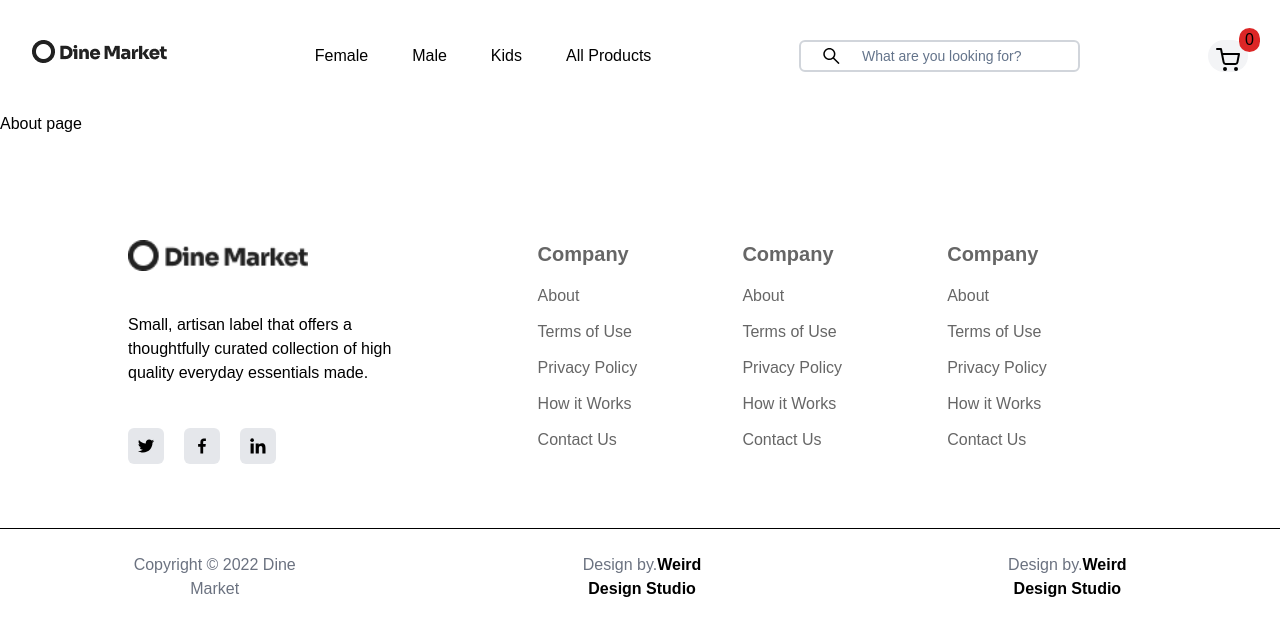
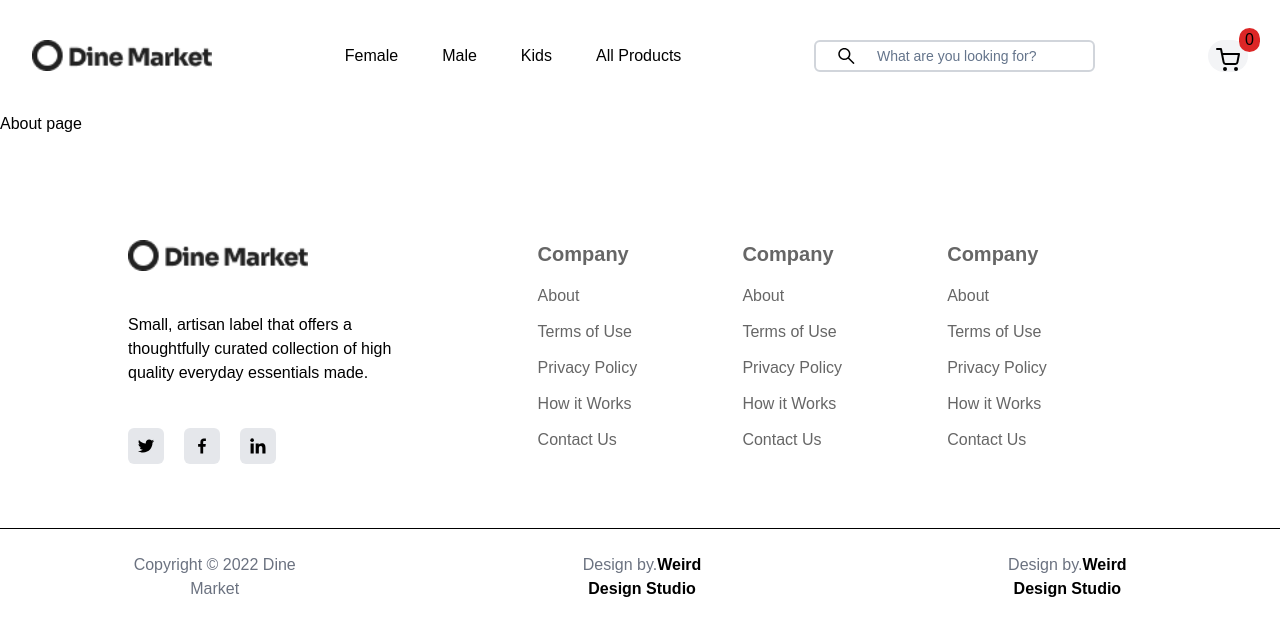
Before and after one commit to atisamakhtar/cloting-ecommerce-by-atisam, a Next.js app: page /about in a window 1280 px wide. Shown: the top 636 px of the page. Built offline with nearby package versions, Linux system fonts and the light colour scheme.

Commit message:
images now working fine in public/media/ folder

```diff
--- a/src/app/[slug]/page.tsx
+++ b/src/app/[slug]/page.tsx
@@ -4,7 +4,6 @@ import React, { useContext } from 'react';
 import { useRouter, usePathname, useParams, useSearchParams } from 'next/navigation';
 import { ProductsContext } from '../../../context/productsContext';
 import Image from 'next/image';
-import prodImg from "public/media/homeProduct1.png";
 import Link from 'next/link';
 import generic from "../../css/mainCss.module.css";
 import styles from "../../css/products.module.css";
--- a/src/app/products/[id]/page.tsx
+++ b/src/app/products/[id]/page.tsx
@@ -2,7 +2,7 @@
 
 import React, { useContext, useState } from 'react';
 import Image from 'next/image';
-import prodImage from "public/media/homeProduct1.png";
+import prodImage from "/media/homeProduct1.png";
 import { useRouter, useParams } from 'next/navigation';
 import { ProductsContext } from '../../../../context/productsContext';
 import { productType } from '../../../../context/productsContext';
--- a/src/app/products/page.tsx
+++ b/src/app/products/page.tsx
@@ -3,7 +3,6 @@
 import React, { useContext } from 'react';
 import { ProductsContext } from '../../../context/productsContext';
 import Image from 'next/image';
-import prodImg from "public/media/homeProduct1.png";
 import Link from 'next/link';
 import styles from "../../css/products.module.css";
 import generic from "../../css/mainCss.module.css";
--- a/src/components/footer.tsx
+++ b/src/components/footer.tsx
@@ -1,7 +1,6 @@
 "use client"
 
 import React, {useContext} from 'react';
-import logo from "public/media/Logo.webp";
 import Image from 'next/image';
 import { AiOutlineTwitter } from 'react-icons/ai';
 import { BiLogoFacebook } from 'react-icons/bi';
@@ -21,7 +20,7 @@ const Footer = () => {
         <>
             <section className={`mt-10 md:py-[4rem] md:px-[8rem] upper-footer ${styles.footerCss}`} >
                 <div className='w-[75%] flex justify-between flex-col' >
-                    <Image className='mb-4' width="180" src={logo} alt="footer logo" />
+                    <Image className='mb-4' width="180" height={1000} src='/media/Logo.webp' alt="footer logo" />
                     <p className='mb-4'>Small, artisan label that offers a thoughtfully curated collection of high quality everyday essentials made.</p>
                     <div className='flex' >
                         <AiOutlineTwitter className="text-4xl mr-5 rounded-md bg-gray-200 p-2" />
--- a/src/components/heroSection.tsx
+++ b/src/components/heroSection.tsx
@@ -2,13 +2,13 @@ import React from 'react';
 import Image from 'next/image';
 import { Button } from './ui/button';
 import { FiShoppingCart } from "react-icons/fi";
-import Bazaar from "public/media/bazaar.png";
-import Bustle from "public/media/bustle.png";
-import Versace from "public/media/versace.png";
-import Instyle from "public/media/Instyle.png";
+// import Bazaar from "/media/bazaar.png";
+// import Bustle from "/media/bustle.png";
+// import Versace from "/media/versace.png";
+// import Instyle from "/media/Instyle.png";
 
-// import lady from "@public/media/lady.webp";
-import lady from "public/media/lady.webp";
+// import lady from "@media/lady.webp";
+// import lady from "/media/lady.webp";
 
 const HeroSection = () => {
 
@@ -40,15 +40,15 @@ const HeroSection = () => {
         </div>
 
         <div className="grid grid-cols-2 space-y-4 md:space-y-0 md:grid-cols-4 my-10 logos justify-between">
-          <div><Image alt='instyle' src={Bazaar} /></div>
-          <div><Image alt='instyle' src={Bustle} /></div>
-          <div><Image alt='instyle' src={Versace} /></div>
-          <div><Image alt='instyle' src={Instyle} /></div>
+          <div><Image width={1000} height={1000} alt='instyle' src='/media/bazaar.png' /></div>
+          <div><Image width={1000} height={1000} alt='instyle' src='/media/bustle.png' /></div>
+          <div><Image width={1000} height={1000} alt='instyle' src='/media/versace.png' /></div>
+          <div><Image width={1000} height={1000} alt='instyle' src='/media/Instyle.png' /></div>
         </div>
 
       </div>
       <div style={styles} className='rounded-full'>
-        <Image src={lady} style={scaleKro} alt='Lady hero image' />
+        <Image width={1000} height={1000} src='/media/lady.webp' style={scaleKro} alt='Lady hero image' />
       </div>
     </section>
   )
--- a/src/components/mobileNav.tsx
+++ b/src/components/mobileNav.tsx
@@ -1,7 +1,6 @@
 import React, { useState } from 'react';
 import { GiHamburgerMenu } from 'react-icons/gi';
 import { RiCloseFill } from 'react-icons/ri';
-import logo from "public/media/Logo.webp";
 import Link from 'next/link';
 import Image from 'next/image';
 import styles from "../css/mobileNav.module.css";
@@ -30,7 +29,7 @@ const MobileNav = () => {
             <nav className='my-5 container flex justify-between' >
                 <div>
                     <Link href={"/"}>
-                        <Image alt='logo' src={logo} />
+                        <Image width={1000} height={1000} alt='logo' src='/media/Logo.webp' />
                     </Link>
                 </div>
                 {navOpen ? (<div>
@@ -46,7 +45,7 @@ const MobileNav = () => {
                     <div className='my-5 container flex justify-between' >
                         <div>
                             <Link href={"/"}>
-                                <Image alt='logo' src={logo} />
+                                <Image width={1000} height={1000} alt='logo' src='/media/Logo.webp' />
                             </Link>
                         </div>
                         {navOpen ? (<div>
--- a/src/components/myNavMenu.tsx
+++ b/src/components/myNavMenu.tsx
@@ -4,7 +4,7 @@ import React from 'react';
 import Link from 'next/link';
 
 import Image from 'next/image';
-import logo from "public/media/Logo.webp";
+// import logo from "/media/Logo.webp";
 import { Input } from '@/components/ui/input';
 import { Button } from '@/components/ui/button';
 import { AiOutlineSearch } from 'react-icons/ai';
@@ -29,7 +29,7 @@ const MyNavMenu = () => {
 
                 <div className='' >
                     <Link href={"/"}>
-                        <Image alt='logo' src={logo} />
+                        <Image alt='logo' height={180} width={180} src='/media/Logo.webp' />
                     </Link>
                 </div>
 
--- a/src/components/products.tsx
+++ b/src/components/products.tsx
@@ -1,9 +1,9 @@
 import React from 'react';
 import Image from 'next/image';
 
-import homeProduct1 from "public/media/homeProduct1.png";
-import homeProduct2 from "public/media/homeProduct2.png";
-import homeProduct3 from "public/media/homeProduct3.png";
+// import homeProduct1 from "/media/homeProduct1.png";
+// import homeProduct2 from "/media/homeProduct2.png";
+// import homeProduct3 from "/media/homeProduct3.png";
 
 const Products = () => {
     return (
@@ -18,21 +18,21 @@ const Products = () => {
             <section className='grid md:grid-cols-3 md:space-x-10' >
 
                 <div className="m-auto mb-6 hover:scale-110 transition">
-                    <Image src={homeProduct1} alt="Promotion 1 image" />
+                    <Image width={1000} height={1000} src='/media/homeProduct1.png' alt="Promotion 1 image" />
                     <p className="font-semibold text-xl product-name mt-4 mb-1">Brushed Raglan Sweatshirt</p>
                     <p className="font-semibold text-xl product-price">$ 195</p>
                 </div>
 
                 {/* Home product 2 section */}
                 <div className='m-auto mb-6 hover:scale-110 transition' >
-                    <Image className='' alt='Promotion 2 image' src={homeProduct2} />
+                    <Image width={1000} height={1000} className='' alt='Promotion 2 image' src='/media/homeProduct2.png' />
                     <p className="font-semibold text-xl product-name mt-4 mb-1">Cameryn Sash Tie Dress</p>
                     <p className="font-semibold text-xl product-price">$ 545</p>
                 </div>
 
                 {/* Home product 3 section */}
                 <div className='m-auto mb-6 hover:scale-110 transition'>
-                    <Image className='' alt='Promotion 2 image' src={homeProduct3} />
+                    <Image width={1000} height={1000}  className='' alt='Promotion 2 image' src='/media/homeProduct3.png' />
                     <p className="font-semibold text-xl product-name mt-4 mb-1">Flex Sweatshirt</p>
                     <p className="font-semibold text-xl product-price">$ 175</p>
                 </div>
--- a/src/components/promotion.tsx
+++ b/src/components/promotion.tsx
@@ -1,10 +1,6 @@
 import React from 'react';
 import Image from 'next/image';
 import { Button } from "./ui/button";
-
-import promotion1 from "public/media/promotion1.webp";
-import promotion2 from "public/media/promotion2.png";
-import promotion3 from "public/media/promotion3.webp";
 
 const Promotion = () => {
     return (
@@ -25,7 +21,7 @@ const Promotion = () => {
                             <p>For the summer season</p>
                         </div>
                         <div>
-                            <Image src={promotion1} alt="Promotion 1 image" />
+                            <Image width={1000} height={1000} src='/media/promotion1.webp' alt="Promotion 1 image" />
                         </div>
                     </div>
 
@@ -48,7 +44,7 @@ const Promotion = () => {
                                 <span className='font-bold' >$75.00</span>
                             </div>
                         </div>
-                        <Image className='m-auto mt-2 mb-0' alt='Promotion 2 image' src={promotion2} />
+                        <Image width={1000} height={1000} className='m-auto mt-2 mb-0' alt='Promotion 2 image' src='/media/promotion2.webp' />
                     </div>
 
                     <div className='bg-gray-300 flex flex-col my-0' >
@@ -59,7 +55,7 @@ const Promotion = () => {
                                 <span className='font-bold' >$190.00</span>
                             </div>
                         </div>
-                        <Image className='m-auto mt-2 mb-0' alt='Promotion 2 image' src={promotion3} />
+                        <Image width={1000} height={1000} className='m-auto mt-2 mb-0' alt='Promotion 2 image' src='/media/promotion3.webp' />
                     </div>
                 </section>
             </section>
--- a/src/components/uniqueSection.tsx
+++ b/src/components/uniqueSection.tsx
@@ -1,6 +1,5 @@
 import React from 'react';
 import Image from 'next/image';
-import unique from "public/media/unique-and-authentic.webp"
 import { Button } from "@/components/ui/button";
 import styles from "../css/newsLetter.module.css";
 
@@ -44,7 +43,7 @@ const UniqueSection = () => {
                         </section>
 
                         <section className='z-[100] h-[100%] grid md:grid-cols-2 md:space-x-8' >
-                            <Image src={unique} alt='Unique section image' />
+                            <Image width={1000} height={1000}  src='/media/unique-and-authentic.webp' alt='Unique section image' />
                             <div>
                                 <p className='mb-7 md:mt-0 mt-10'>This piece is ethically crafted in our small family-owned workshop in Peru with unmatched attention to detail and care. The Natural color is the actual natural color of the fiber, undyed and 100% traceable.</p>
                                 <Button className='rounded-none capitalize' >See all products</Button>
```
